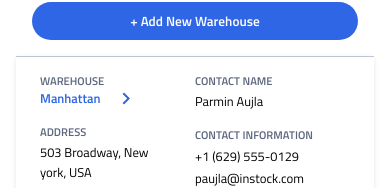
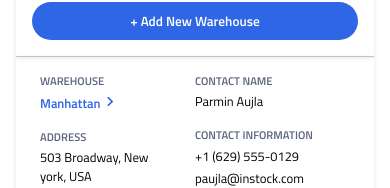
Before and after one commit to ntkunz/instock-client, a React (Create React App) app: page /warehouses in a window 390 px wide. Shown: the part 272-460 px from the top of the page. Built offline with nearby package versions, Linux system fonts and the light colour scheme.

Commit message:
finish mobile version scss for warehouseList component

```diff
--- a/src/pages/WarehouseList/WarehouseList.jsx
+++ b/src/pages/WarehouseList/WarehouseList.jsx
@@ -2,12 +2,11 @@ import React from "react";
 import "./WarehouseList.scss";
 import deleteicon from "../../assets/icons/delete_outline-24px.svg";
 import editicon from "../../assets/icons/edit-24px.svg";
+import rightArrow from "../../assets/icons/chevron_right-24px.svg";
 export default function WarehouseList() {
   return (
     <section className="warehouseList">
       <div className="warehouseList__box">
-
-
         <div className="warehouseList__search">
           <h1 className="warehouseList__title">Warehouses</h1>
           <form className="warehouseList__form">
@@ -19,9 +18,9 @@ export default function WarehouseList() {
               name="searchBar"
             />
 
-        <button
-          className="warehouseList__btn"
-          link="warehouses/add">+ Add New Warehouse</button>
+            <button className="warehouseList__btn" link="warehouses/add">
+              + Add New Warehouse
+            </button>
           </form>
         </div>
       </div>
@@ -32,13 +31,16 @@ export default function WarehouseList() {
             <div className="warehouseList__left">
               <div className="warehouseList__warehouse">
                 <div className="warehouseList__subtitle">warehouse</div>
-              <div className="warehouseList__info warehouseList__icon">
+                <div className="warehouseList__info">
                   <a
                     className="warehouseList__link"
                     href="warehouses/:warehouseId"
                   >
                     Manhattan
                   </a>
+
+                    <img className="warehouseList__icon" src={rightArrow} alt="arrow pointing right" />
+
                 </div>
               </div>
               <div className="warehouseList__address">
@@ -54,7 +56,9 @@ export default function WarehouseList() {
                 <div className="warehouseList__info">Parmin Aujla</div>
               </div>
               <div className="warehouseList__contact">
-              <div className="warehouseList__subtitle">contact information</div>
+                <div className="warehouseList__subtitle">
+                  contact information
+                </div>
                 <div className="warehouseList__info">+1 (629) 555-0129</div>
                 <div className="warehouseList__info">paujla@instock.com</div>
               </div>
--- a/src/pages/WarehouseList/WarehouseList.scss
+++ b/src/pages/WarehouseList/WarehouseList.scss
@@ -17,6 +17,7 @@ a {
 
   &__box {
     padding-top: 2rem;
+    box-shadow: 0px 2px 5px rgba(19, 24, 44, 0.1);
   }
 
   &__search {
@@ -93,11 +94,9 @@ a {
   }
 
   &__icon {
-    background-image: url(../../assets/icons/chevron_right-24px.svg);
-    background-repeat: no-repeat;
-    background-position: center right 2rem;
     height: 1.2rem;
     padding: 0;
+    vertical-align: sub;
   }
 
   &__link {
```
Lines whose indentation alone changed are shown as unchanged.
